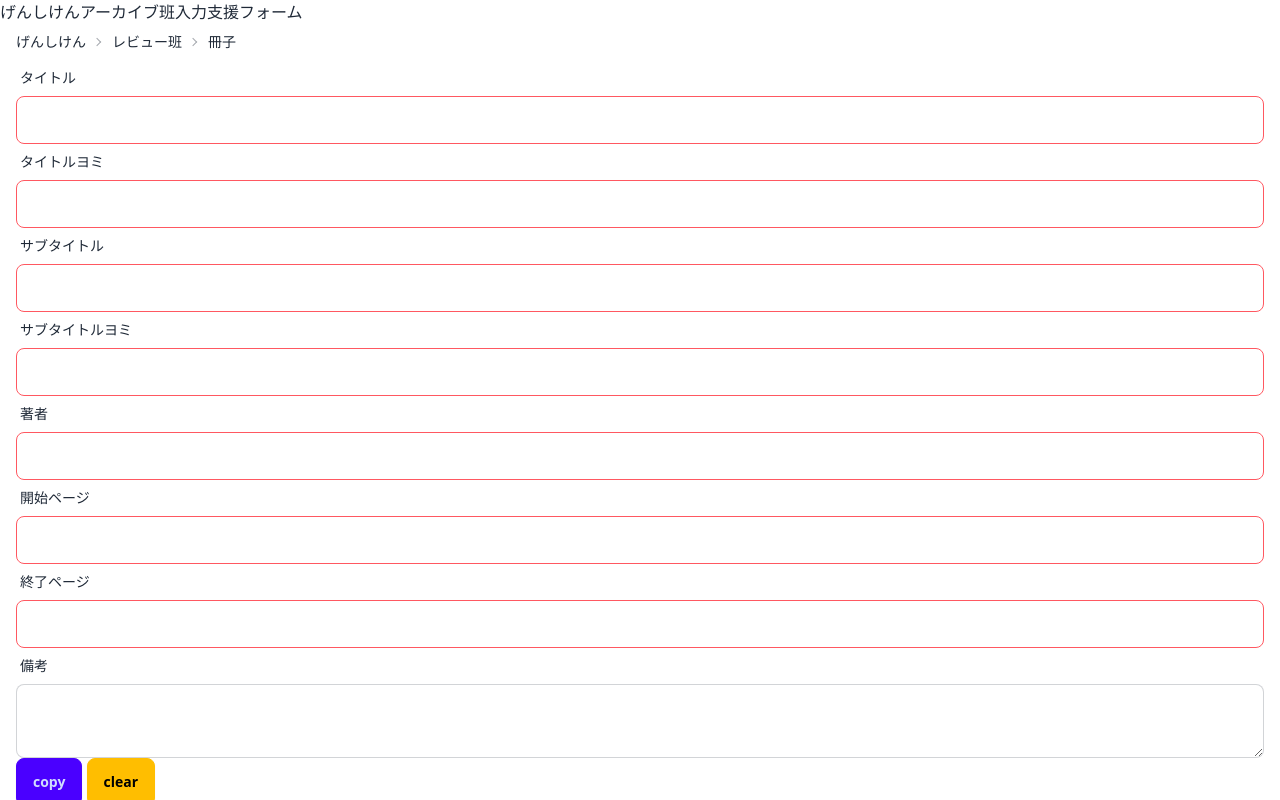
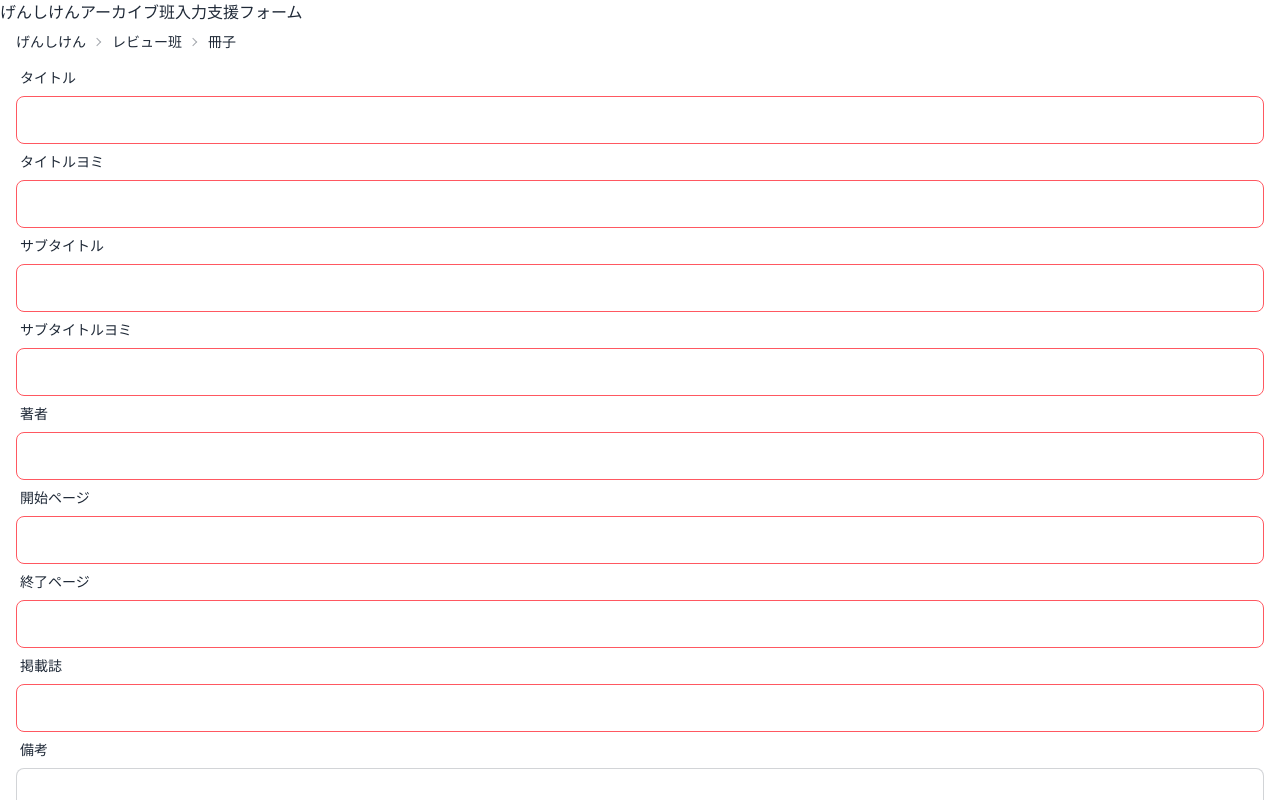
Before and after one commit to oka4shi/gsk-archive-input-form, a SvelteKit app: page /review/review in a window 1280 px wide. Shown: the top 800 px of the page. Built offline with nearby package versions, Linux system fonts and the light colour scheme.

Commit message:
fix: 掲載誌を入力する部分がなかったので追加

```diff
--- a/src/routes/review/review/+page.svelte
+++ b/src/routes/review/review/+page.svelte
@@ -72,6 +72,7 @@
 <TextField label="著者" bind:value={$review.author} inputType="text" required />
 <TextField label="開始ページ" bind:value={$review.startPage} inputType="number" required />
 <TextField label="終了ページ" bind:value={$review.endPage} inputType="number" required />
+<TextField label="掲載誌" bind:value={$review.includedIn} inputType="text" required />
 <TextField label="備考" bind:value={$review.note} inputType="textarea" required />
 <button class="btn btn-primary" on:click={copy}>copy</button>
 <button class="btn btn-warning">clear</button>
```
